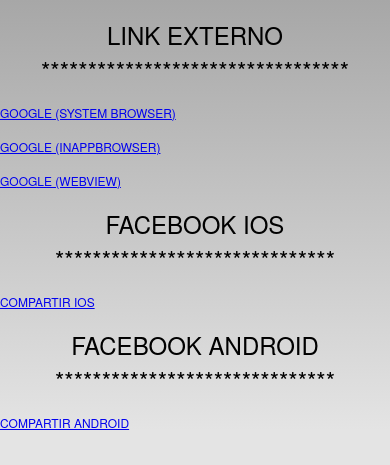
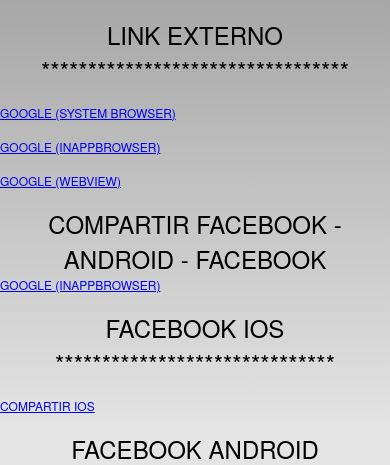
Before and after one commit to adgranados/enticconfio, a plain HTML site: page www/index.html in a window 390 px wide. Shown: the top 465 px of the page. Drawn offline with Linux system fonts and the light colour scheme; some packages are replaced by stand-ins of ours; files whose address does not match are found by name.

Commit message:
Share Facebook - InAppBrowser

```diff
--- a/www/index.html
+++ b/www/index.html
@@ -58,6 +58,11 @@
         </br></br>
         <a href="#" onclick="var ref = window.open('http://google.com', '_self');">Google (Webview)</a></br></br>
 
+        <h1>COMPARTIR FACEBOOK - ANDROID - FACEBOOK</h1>
+
+        <a href="#" onclick="var ref = window.open('https://m.facebook.com/sharer.php?u=http://google.com.co', '_blank');">Google (InAppBrowser)</a>
+        </br></br>
+
 
         <h1>FACEBOOK IOS ******************************</h1></br>
         <a href="#" onclick="window.plugins.social.share('ENTICCONFIO... PROBANDO', 'http://google.com', 'www/image/logo.png');">COMPARTIR IOS</a></br></br>
@@ -66,5 +71,9 @@
         <a href="#" onclick="window.plugins.ShareSocial.social({message:'ENTICCONFIO .. PROBANDO... http://google.com.co'});">COMPARTIR ANDROID</a></br></br>
 
 
+
+
+
+
     </body>
 </html>
```
